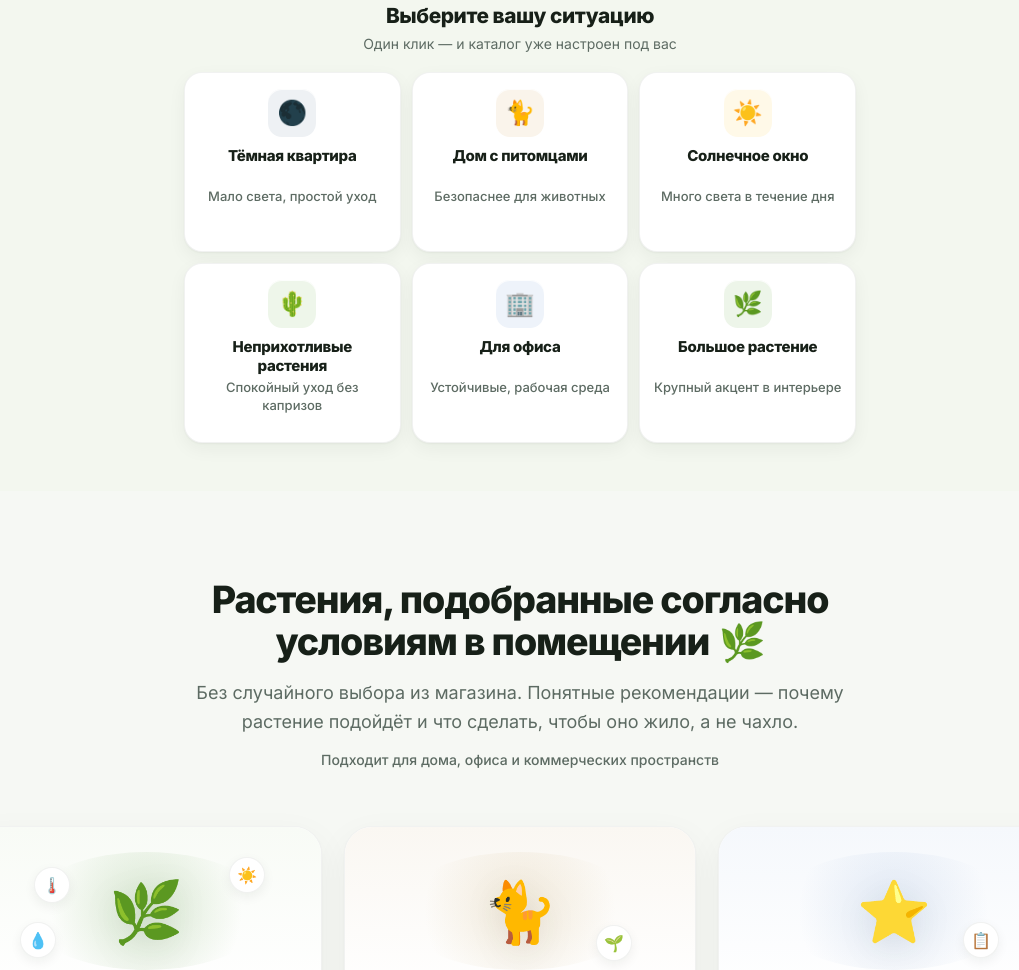
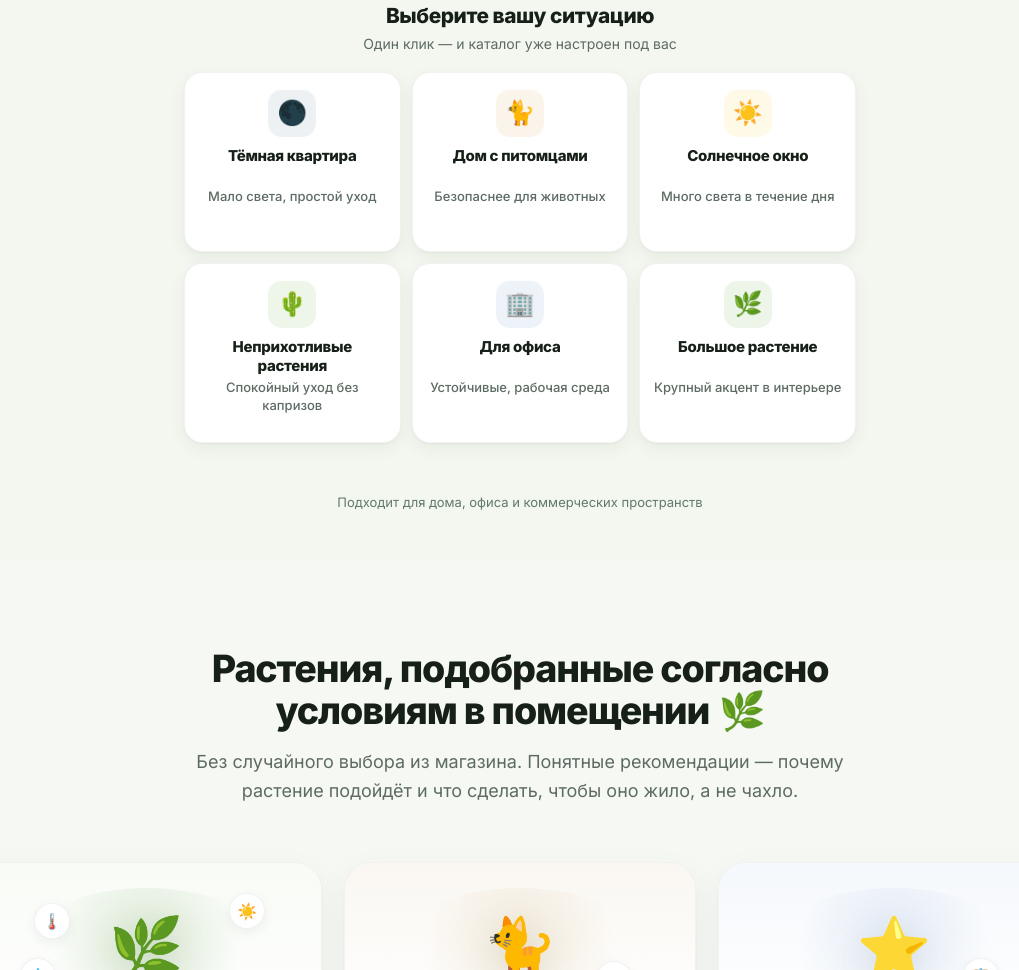
Before and after one commit to VictoriiaMikhaleva/Choose_your_plant, a website: page index.html in a window 1280 px wide. Shown: the part 416-1386 px from the top of the page, without its empty margins (120-1139 px from the left). Drawn offline with Linux system fonts and the light colour scheme.

Commit message:
Оформление. Нижняя строка под сценариями.

```diff
--- a/assets/css/styles.css
+++ b/assets/css/styles.css
@@ -233,14 +233,16 @@ body {
   font-size: 0.9375rem;
 }
 
-.features__scope {
-  margin: 0.75rem auto 0;
-  max-width: 32rem;
-  font-size: 0.875rem;
-  font-weight: 500;
+.hero__scope {
+  width: 100%;
+  margin: 0.25rem 0 0;
+  padding-top: 1.1rem;
+  font-size: 0.8125rem;
+  font-weight: 400;
   line-height: 1.5;
-  color: var(--muted);
+  color: #627a68;
   text-align: center;
+  text-wrap: balance;
 }
 
 /* ——— Onboarding: premium scenario cards ——— */
--- a/index.html
+++ b/index.html
@@ -133,6 +133,8 @@
           <p class="onboarding__status" id="scenarioStatus" role="status" aria-live="polite"></p>
         </div>
 
+        <p class="hero__scope">Подходит для дома, офиса и коммерческих пространств</p>
+
         <!-- Fallback: без JS и для assistive tech -->
         <form id="quickStartForm" class="visually-hidden" hidden>
           <label for="profile">Профиль</label>
@@ -161,7 +163,6 @@
             Без случайного выбора из магазина. Понятные рекомендации — почему растение подойдёт
             и что сделать, чтобы оно жило, а не чахло.
           </p>
-          <p class="features__scope">Подходит для дома, офиса и коммерческих пространств</p>
         </header>
 
         <div class="cards features-grid">
```
